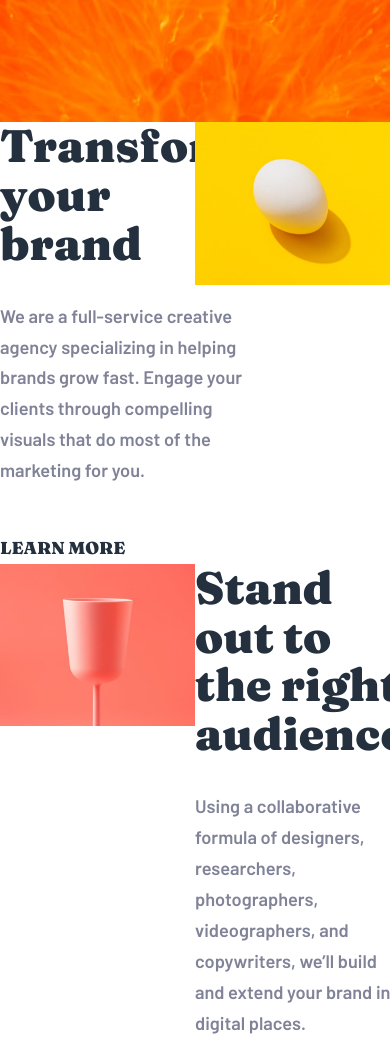
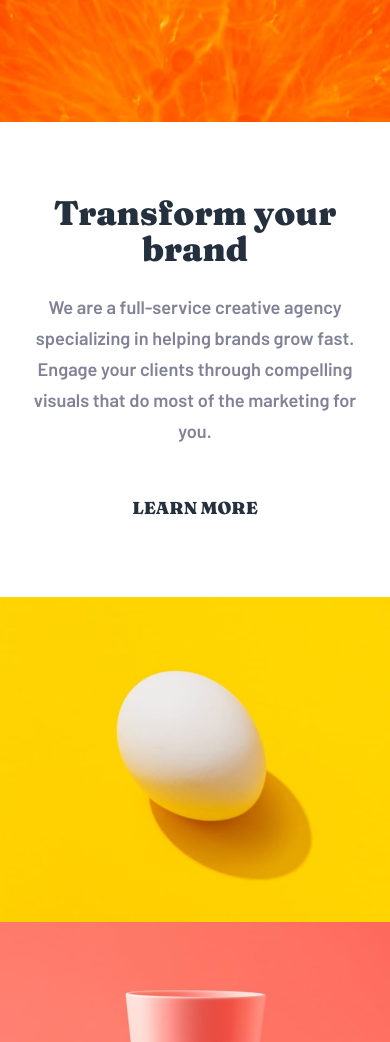
Before and after one commit to paweliwanicki/sunnyside-agency-landing-page-main, a Gatsby site: page / in a window 390 px wide. Shown: the part 678-1720 px from the top of the page. Built offline with nearby package versions, Linux system fonts and the light colour scheme; Gatsby itself is replaced by a stand-in of ours; what react-animations would draw is missing.

Commit message:
add responsiveness to grid content, rework grid TextBox,CustomImage,TexBoxBgImage props

```diff
--- a/src/components/GridContainer.jsx
+++ b/src/components/GridContainer.jsx
@@ -1,9 +1,7 @@
 import React from "react";
 import styled from "styled-components";
-import propTypes from 'prop-types';
-import cssVariables from "../utils/cssVariables";
-import respondTo from "../utils/Mixins";
-//import breakpoints from "../utils/breakpoints";
+import propTypes from "prop-types";
+import CssVariables from "../utils/CssVariables";
 
 const GridContainerDiv = styled.div`
   max-width: 1440px;
@@ -11,9 +9,7 @@ const GridContainerDiv = styled.div`
   display: grid;
   grid-template-columns: 1fr 1fr 1fr 1fr;
   grid-template-rows: 50em auto auto auto;
-  font-family: ${cssVariables.FONT_FAMILY_BARLOW};
-
-  /* ${respondTo(`max-width:`)} */
+  font-family: ${CssVariables.FontFamilyBarlow};
 `;
 
 const GridContainer = (props) => {
@@ -21,7 +17,7 @@ const GridContainer = (props) => {
 };
 
 GridContainer.propTypes = {
-  children: propTypes.node
-}
+  children: propTypes.node,
+};
 
 export default GridContainer;
--- a/src/components/contentSection/ContentSection.jsx
+++ b/src/components/contentSection/ContentSection.jsx
@@ -6,14 +6,16 @@ import cherryImg from "../../images/desktop/image-graphic-design.jpg";
 import glassImg from "../../images/desktop/image-stand-out.jpg";
 import TextBox from "./TextBox";
 import TextBoxBgImage from "./TextBoxBgImage";
-import cssVariables from "../../utils/cssVariables";
+import CssVariables from "../../utils/CssVariables";
 
 const ContentSection = (props) => {
   return (
     <>
       <TextBox
-        gridColumn={`1/3`}
-        gridRow={`2/3`}
+        desktopGridColumn={`1/3`}
+        mobileGridColumn={`1/5`}
+        desktopGridRow={`2/3`}
+        mobileGridRow={`3/4`}
         headerText={`Transform your brand`}
         text={` We are a full-service creative agency specializing in helping brands
           grow fast. Engage your clients through compelling visuals that do most
@@ -22,20 +24,26 @@ const ContentSection = (props) => {
       <CustomImage
         src={eggImg}
         alt={`egg`}
-        gridColumn={`3/5`}
-        gridRow={`2/3`}
+        desktopGridColumn={`3/5`}
+        desktopGridRow={`2/3`}
+        mobileGridRow={`4/5`}
+        mobileGridColumn={`1/5`}
         width={`100%`}
       />
       <CustomImage
         src={glassImg}
         alt={`glass`}
-        gridColumn={`1/3`}
-        gridRow={`3/4`}
+        desktopGridColumn={`1/3`}
+        desktopGridRow={`3/4`}
+        mobileGridRow={`5/6`}
+        mobileGridColumn={`1/5`}
         width={`100%`}
       />
       <TextBox
-        gridColumn={`3/5`}
-        gridRow={`3/4`}
+        desktopGridColumn={`3/5`}
+        desktopGridRow={`3/4`}
+        mobileGridRow={`6/7`}
+        mobileGridColumn={`1/5`}
         headerText={`Stand out to the right audience`}
         text={`Using a collaborative formula of designers, researchers,
           photographers, videographers, and copywriters, we’ll build and extend
@@ -43,18 +51,22 @@ const ContentSection = (props) => {
       />
       <TextBoxBgImage
         backgroundImg={cherryImg}
-        gridColumn={`1/3`}
-        gridRow={`4/5`}
-        color={cssVariables.COLOR_DARK_GREEN}
+        desktopGridColumn={`1/3`}
+        desktopGridRow={`4/5`}
+        mobileGridRow={`7/8`}
+        mobileGridColumn={`1/5`}
+        color={CssVariables.ColorDarkGreen}
         headerText={`Graphic Design`}
         text={`Great design makes you memorable. We deliver artwork that underscores
           your brand message and captures potential clients’ attention.`}
       ></TextBoxBgImage>
       <TextBoxBgImage
         backgroundImg={orangeImg}
-        gridColumn={`3/5`}
-        gridRow={`4/5`}
-        color={cssVariables.COLOR_DARK_BLUE}
+        desktopGridColumn={`3/5`}
+        desktopGridRow={`4/5`}
+        mobileGridRow={`8/9`}
+        mobileGridColumn={`1/5`}
+        color={CssVariables.ColorDarkBlue}
         headerText={`Photography`}
         text={`Increase your credibility by getting the most stunning, high-quality
           photos that improve your business image.`}
--- a/src/components/contentSection/TextBox.jsx
+++ b/src/components/contentSection/TextBox.jsx
@@ -1,40 +1,56 @@
 import React from "react";
 import styled from "styled-components";
-import cssVariables from "../../utils/cssVariables";
+import Breakpoints from "../../utils/Breakpoints";
+import CssVariables from "../../utils/CssVariables";
 import respondTo from "../../utils/Mixins";
 
 const TextBoxDiv = styled.div`
-  grid-column: ${(props) => (props.gridColumn ? props.gridColumn : "")};
-  grid-row: ${(props) => (props.gridRow ? props.gridRow : "")};
+  grid-column: ${(props) =>
+    props.desktopGridColumn ? props.desktopGridColumn : ""};
+  grid-row: ${(props) => (props.desktopGridRow ? props.desktopGridRow : "")};
   display: flex;
   align-items: ${(props) =>
-    props.gridColumn === "1/3" ? "flex-end" : "flex-start"};
+    props.desktopGridColumn === "1/3" ? "flex-end" : "flex-start"};
   justify-content: center;
-  text-align: left;
+  text-align: inherit;
   flex-flow: column;
-  /* padding-top: 8.65em; */
-  padding-right: ${(props) => (props.gridColumn === "1/3" ? "6.875em" : "")};
-  padding-left: ${(props) => (props.gridColumn === "3/5" ? "6.875em" : "")};
-  font-family: ${cssVariables.FONT_FAMILY_BARLOW};
-  font-weight: ${cssVariables.FONT_WEIGHT_600};
-  color: ${cssVariables.COLOR_GRAY};
+  padding-right: ${(props) =>
+    props.desktopGridColumn === "1/3" ? "6.875em" : ""};
+  padding-left: ${(props) =>
+    props.desktopGridColumn === "3/5" ? "6.875em" : ""};
+  font-family: ${CssVariables.FontFamilyBarlow};
+  font-weight: ${CssVariables.FontWeight600};
+  color: ${CssVariables.ColorGray};
   line-height: 1.7em;
   font-size: 1.1375em;
 
+  @media screen and (max-width: 45em) {
+    grid-column: ${(props) =>
+      props.mobileGridColumn ? props.mobileGridColumn : ""};
+    grid-row: ${(props) => (props.mobileGridRow ? props.mobileGridRow : "")};
+
+    padding-top: 4em;
+    padding-bottom: 4em;
+    margin-left: 1.25em;
+    margin-right: 1.25em;
+    text-align: center;
+  }
+
   ${respondTo(
-    `(max-width: 1350px)`,
+    `(max-width: 84.375em)`,
     `
     padding-right:0;
     padding-left:0;
+    align-items:center;
   `
   )}
 
   a {
-    color: ${cssVariables.COLOR_DARK};
-    font-weight: ${cssVariables.FONT_WEIGHT_900};
+    color: ${CssVariables.ColorDark};
+    font-weight: ${CssVariables.FontWeight900};
     font-size: 0.95em;
     text-decoration: none;
-    font-family: ${cssVariables.FONT_FAMILY_FRAUNCES};
+    font-family: ${CssVariables.FontFamilyFraunces};
     &:hover {
       text-decoration: none;
     }
@@ -42,14 +58,23 @@ const TextBoxDiv = styled.div`
 `;
 
 const Header = styled.h2`
-  font-weight: ${cssVariables.FONT_WEIGHT_900};
+  font-weight: ${CssVariables.FontWeight900};
   font-size: 2.5em;
   line-height: 1.075em;
-  font-family: ${cssVariables.FONT_FAMILY_FRAUNCES};
-  color: ${cssVariables.COLOR_DARK};
+  font-family: ${CssVariables.FontFamilyFraunces};
+  color: ${CssVariables.ColorDark};
   margin-top: 0;
   margin-bottom: 0.7em;
   max-width: 9.8em;
+
+  ${respondTo(
+    Breakpoints.device.sm,
+    `
+    font-size: 1.87em;
+    margin-left: auto;
+    margin-right: auto;
+  `
+  )}
 `;
 
 const Paragraph = styled.p`
@@ -61,19 +86,30 @@ const Paragraph = styled.p`
 const ContentDiv = styled.div`
   width: fit-content;
   height: fit-content;
-  text-align: left;
 
   ${respondTo(
-    `(max-width: 1350px)`,
+    `(max-width: 33.75em)`,
     `
     margin:auto;
+  `
+  )}
+
+  ${respondTo(
+    `(min-width: 45.01em) and (max-width: 61.25em)`,
+    `
+    font-size:0.7em;
   `
   )}
 `;
 
 const TextBox = (props) => {
   return (
-    <TextBoxDiv gridColumn={props.gridColumn} gridRow={props.gridRow}>
+    <TextBoxDiv
+      desktopGridColumn={props.desktopGridColumn}
+      desktopGridRow={props.desktopGridRow}
+      mobileGridRow={props.mobileGridRow}
+      mobileGridColumn={props.mobileGridColumn}
+    >
       <ContentDiv>
         <Header>{props.headerText}</Header>
         <Paragraph>{props.text}</Paragraph>
--- a/src/components/contentSection/TextBoxBgImage.jsx
+++ b/src/components/contentSection/TextBoxBgImage.jsx
@@ -1,12 +1,10 @@
 import React from "react";
 import styled from "styled-components";
-import cssVariables from "../../utils/cssVariables";
+import CssVariables from "../../utils/CssVariables";
 
 const TextBoxBgImageDiv = styled.div`
   background-image: ${(props) =>
     props.backgroundImg ? `url(${props.backgroundImg})` : ""};
-  grid-column: ${(props) => (props.gridColumn ? props.gridColumn : "")};
-  grid-row: ${(props) => (props.gridRow ? props.gridRow : "")};
   background-position: center;
   background-size: cover;
   background-repeat: no-repeat;
@@ -16,13 +14,24 @@ const TextBoxBgImageDiv = styled.div`
   text-align: center;
   justify-content: flex-start;
   align-items: center;
-  color: ${(props) => (props.color ? props.color : cssVariables.COLOR_DARK)};
+  color: ${(props) => (props.color ? props.color : CssVariables.ColorDark)};
   padding-bottom: 2em;
+  grid-column: ${(props) =>
+    props.desktopGridColumn ? props.desktopGridColumn : ""};
+  grid-row: ${(props) => (props.desktopGridRow ? props.desktopGridRow : "")};
+
+  @media screen and (max-width: 45em) {
+    grid-column: ${(props) =>
+      props.mobileGridColumn ? props.mobileGridColumn : ""};
+    grid-row: ${(props) => (props.mobileGridRow ? props.mobileGridRow : "")};
+    padding-left: 1.25em;
+    padding-right: 1.25em;
+  }
 `;
 
 const Header = styled.h2`
-  font-family: ${cssVariables.FONT_FAMILY_FRAUNCES};
-  font-weight: ${cssVariables.FONT_WEIGHT_900};
+  font-family: ${CssVariables.FontFamilyFraunces};
+  font-weight: ${CssVariables.FontWeight900};
   max-width: 21.25em;
   margin-top: 0;
   font-size: 1.75em;
@@ -34,15 +43,17 @@ const Paragraph = styled.p`
   margin: 0;
   line-height: 1.6875em;
   max-width: 21.25em;
-  font-weight: ${cssVariables.FONT_WEIGHT_600};
+  font-weight: ${CssVariables.FontWeight600};
 `;
 
 const TextBoxBgImage = (props) => {
   return (
     <TextBoxBgImageDiv
       backgroundImg={props.backgroundImg}
-      gridColumn={props.gridColumn}
-      gridRow={props.gridRow}
+      desktopGridColumn={props.desktopGridColumn}
+      desktopGridRow={props.desktopGridRow}
+      mobileGridRow={props.mobileGridRow}
+      mobileGridColumn={props.mobileGridColumn}
       color={props.color}
     >
       <Header>{props.headerText}</Header>
--- a/src/components/navigation/NavLink.jsx
+++ b/src/components/navigation/NavLink.jsx
@@ -2,14 +2,14 @@ import React from "react";
 import styled from "styled-components";
 import { Link } from "gatsby";
 import propTypes from "prop-types";
-import cssVariables from "../../utils/cssVariables";
+import CssVariables from "../../utils/CssVariables";
 
 const StyledNavLink = styled.div`
   width: max-content;
   font-size: 1.125em;
-  font-weight: ${cssVariables.FONT_WEIGHT_600};
+  font-weight: ${CssVariables.FontWeight600};
   color: ${(props) =>
-    props.navdrawer ? cssVariables.COLOR_GRAY : cssVariables.COLOR_WHITE};
+    props.navdrawer ? CssVariables.ColorGray : CssVariables.ColorWhite};
   margin-right: ${(props) => (props.navdrawer ? "" : "2.95em")};
 
   a {
--- a/src/components/navigation/Navbar.jsx
+++ b/src/components/navigation/Navbar.jsx
@@ -6,19 +6,19 @@ import NavLink from "./NavLink";
 import logo from "../../images/logo.svg";
 import hamburger from "../../images/icon-hamburger.svg";
 import NavDrawer from "./NavDrawer";
-import breakpoints from "../../utils/breakpoints";
+import Breakpoints from "../../utils/Breakpoints";
 import { respondTo } from "../../utils/Mixins";
-import cssVariables from "../../utils/cssVariables";
+import CssVariables from "../../utils/CssVariables";
 
 const StyledNav = styled.nav`
   display: flex;
   align-items: center;
-  margin: 2.125em 3em 0 2.5em;
-  color: ${cssVariables.COLOR_WHITE};
+  margin: 2em 3em 0 2.5em;
+  color: ${CssVariables.ColorWhite};
   justify-content: space-between;
 
   ${respondTo(
-    breakpoints.device.xs,
+    Breakpoints.device.xs,
     `
     margin-left:  1.4375em;
     margin-right:  1.4375em;
@@ -32,16 +32,16 @@ const NavLinks = styled.div`
   align-items: center;
   flex-wrap: nowrap;
 
-  ${respondTo(breakpoints.device.sm, ` display: none;`)}
+  ${respondTo(Breakpoints.device.sm, ` display: none;`)}
 `;
 
 const NavDrawerToggler = styled.button`
   display: none;
-  background-color: ${cssVariables.TRANSPARENT};
+  background-color: ${CssVariables.Transparent};
   outline: 0;
   border: 0;
   padding: 0;
-  ${respondTo(breakpoints.device.sm, ` display: block;`)}
+  ${respondTo(Breakpoints.device.sm, ` display: block;`)}
 `;
 
 const Navbar = (props) => {
--- a/src/components/navigation/NavigationContainer.jsx
+++ b/src/components/navigation/NavigationContainer.jsx
@@ -5,7 +5,8 @@ import arrowDown from "../../images/icon-arrow-down.svg";
 import Navbar from "./Navbar";
 import CustomImage from "../utils/CustomImage";
 import propTypes from "prop-types";
-import cssVariables from "../../utils/cssVariables";
+import CssVariables from "../../utils/CssVariables";
+import respondTo from "../../utils/Mixins";
 
 const NavigationContainerDiv = styled.div`
   max-height: 800px;
@@ -21,11 +22,13 @@ const NavigationContainerDiv = styled.div`
 
 const Header = styled.h1`
   margin-top: 1.9em;
-  color: ${cssVariables.COLOR_WHITE};
+  color: ${CssVariables.ColorWhite};
   font-size: 3.5em;
   text-align: center;
-  font-family: ${cssVariables.FONT_FAMILY_FRAUNCES};
+  font-family: ${CssVariables.FontFamilyFraunces};
   margin-bottom: 1.75em;
+
+  ${respondTo(`(max-width: 21.875em)`, `font-size: 2.95em;`)}
 `;
 
 const NavigationContainer = (props) => {
--- a/src/components/utils/Button.jsx
+++ b/src/components/utils/Button.jsx
@@ -1,25 +1,25 @@
 import React from "react";
 import styled from "styled-components";
 import propTypes from "prop-types";
-import cssVariables from "../../utils/cssVariables";
+import CssVariables from "../../utils/CssVariables";
 
 const StyledButton = styled.button`
   background-color: ${(props) =>
-    props.bgColor ? props.bgColor : cssVariables.COLOR_WHITE};
-  font-family: ${cssVariables.FONT_FAMILY_FRAUNCES};
-  color: ${cssVariables.BTN_PRIMARY_COLOR};
+    props.bgColor ? props.bgColor : CssVariables.ColorWhite};
+  font-family: ${CssVariables.FontFamilyFraunces};
+  color: ${CssVariables.BtnPrimaryColor};
   border-radius: 28px;
   padding: 1em 2em;
   line-height: 1.56em;
   font-size: 0.9375em;
-  font-weight: ${cssVariables.FONT_WEIGHT_BOLD};
+  font-weight: ${CssVariables.FontWeightBold};
   border: none;
   outline: none;
   cursor: pointer;
 
   &:hover {
-    background-color: ${cssVariables.BTN_PRIMARY_BG_H_COLOR};
-    color: ${cssVariables.COLOR_WHITE};
+    background-color: ${CssVariables.BtnPrimaryHoverBgColor};
+    color: ${CssVariables.ColorWhite};
   }
 `;
 
--- a/src/components/utils/CustomImage.jsx
+++ b/src/components/utils/CustomImage.jsx
@@ -7,8 +7,14 @@ const StyledImg = styled.img`
   height: ${(props) => props.height ? props.height : 'auto' };
   display: ${(props) => props.display};
   margin: ${(props) => props.margin};
-  grid-column: ${(props) => props.gridColumn ? props.gridColumn : ''};
-  grid-row: ${(props) => props.gridRow ? props.gridRow : '' };
+  grid-column: ${(props) => props.desktopGridColumn ? props.desktopGridColumn : ''};
+  grid-row: ${(props) => props.desktopGridRow ? props.desktopGridRow : '' };
+
+  @media screen and (max-width: 45em) {
+    grid-column: ${(props) =>
+      props.mobileGridColumn ? props.mobileGridColumn : ""};
+    grid-row: ${(props) => (props.mobileGridRow ? props.mobileGridRow : "")};
+  }
 `;
 
 const CustomImage = (props) => {
@@ -20,8 +26,10 @@ const CustomImage = (props) => {
       width={props.width}
       display={props.display}
       margin={props.margin}
-      gridColumn={props.gridColumn}
-      gridRow={props.gridRow}
+      desktopGridColumn={props.desktopGridColumn}
+      desktopGridRow={props.desktopGridRow}
+      mobileGridRow={props.mobileGridRow}
+      mobileGridColumn={props.mobileGridColumn}
     />
   );
 };
--- a/src/utils/breakpoints.js
+++ b/src/utils/breakpoints.js
@@ -1,7 +1,7 @@
 // inspiration -> https://dev.to/cagatayunal/how-to-use-css-media-query-breakpoint-in-styled-components-9of
 const size = {
   xs: '28.125em',
-  sm: '48em',
+  sm: '45em',
   lg: '75em',
  }
  const device = {
@@ -10,8 +10,8 @@ const size = {
   lg: `(max-width: ${size.lg})`
  }
 
- const breakpoints = {
+ const Breakpoints = {
    size: {...size},
    device: {...device}
  }
- export default breakpoints;
+ export default Breakpoints;
--- a/src/utils/cssVariables.js
+++ b/src/utils/cssVariables.js
@@ -1,27 +1,27 @@
-const cssVariables = {
+const CssVariables = {
   // colors
-  COLOR_WHITE: "#fff",
-  COLOR_LIGHT_BLUE: "#78cdf5",
-  COLOR_GRAY: "#808397",
-  COLOR_YELLOW: "#FBD600",
-  TRANSPARENT: "transparent",
-  COLOR_DARK: '#24303e',
-  COLOR_DARK_BLUE: '#24303e',
-  COLOR_DARK_GREEN: '#24554A',
+  ColorWhite: "#fff",
+  ColorLightBlue: "#78cdf5",
+  ColorGray: "#808397",
+  ColorYellow: "#FBD600",
+  Transparent: "Transparent",
+  ColorDark: '#24303e',
+  ColorDarkBlue: '#24303e',
+  ColorDarkGreen: '#24554A',
 
   // fonts
-  FONT_FAMILY_BARLOW: `'Barlow', sans-serif`,
-  FONT_FAMILY_FRAUNCES: `'Fraunces', serif`,
-  FONT_WEIGHT_NORMAL: 500,
-  FONT_WEIGHT_BOLD: 700,
-  FONT_WEIGHT_600: 600,
-  FONT_WEIGHT_900: 900,
+  FontFamilyBarlow: `'Barlow', sans-serif`,
+  FontFamilyFraunces: `'Fraunces', serif`,
+  FontWeightNormal: 500,
+  FontWeightBold: 700,
+  FontWeight600: 600,
+  FontWeight900: 900,
 
   // buttons
-  BTN_PRIMARY_BG_COLOR: "#fff",
-  BTN_PRIMARY_BG_H_COLOR: "#78cdf5",
-  BTN_PRIMARY_COLOR: `#24303e`,
-  BTN_PRIMARY_H_COLOR: "#fff",
+  BtnPrimaryBgColor: "#fff",
+  BtnPrimaryHoverBgColor: "#78cdf5",
+  BtnPrimaryColor: `#24303e`,
+  BtnPrimaryHoverColor: "#fff",
 };
 
-export default cssVariables;
+export default CssVariables;
```
Also changed, not shown: src/components/navigation/NavDrawer.jsx (+5 -6 lines).
